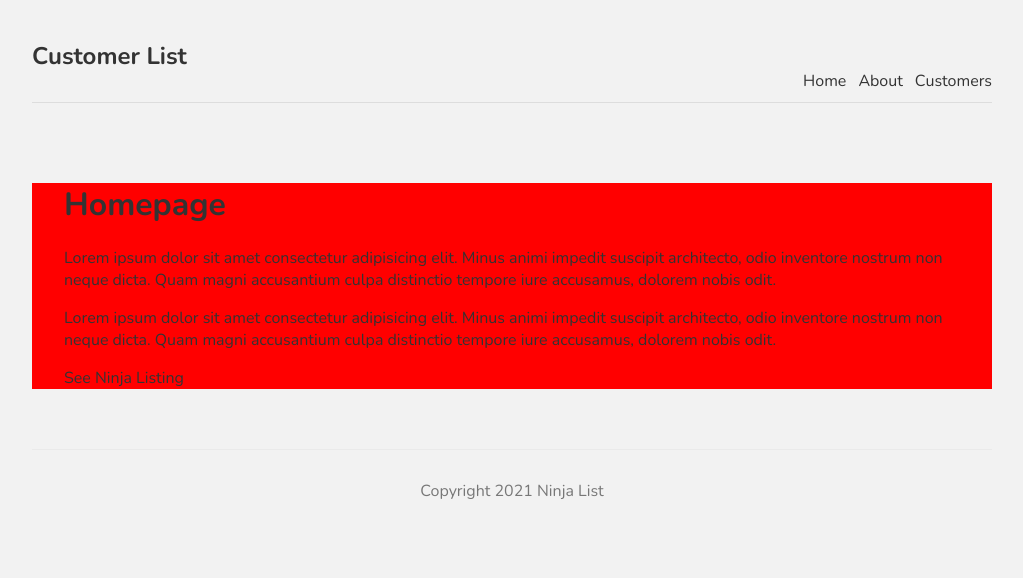
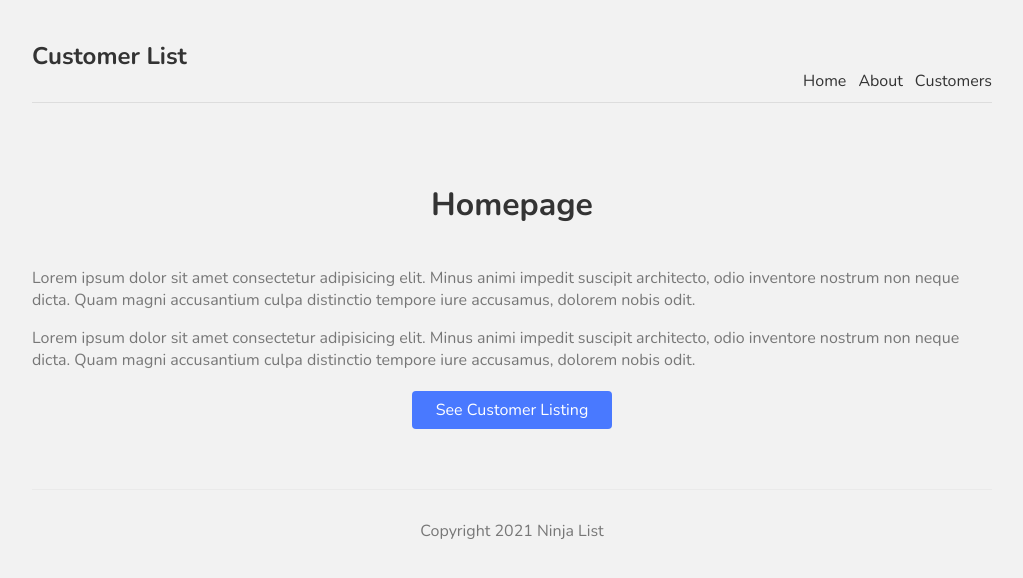
Before and after one commit to Fomonyuytar-Joseph/NextjsApp, a Next.js app: page / in a window 1280 px wide. Shown: the top 578 px of the page, without its empty margins (128-1151 px from the left). Built offline with nearby package versions, Linux system fonts and the light colour scheme.

Commit message:
create custom 404 page

```diff
--- a/pages/index.js
+++ b/pages/index.js
@@ -4,12 +4,12 @@ import styles from '../styles/Home.module.css'
 
 export default function Home() {
   return (
-    <div  className={styles.container}>
-      <h1>Homepage</h1>
-      <p>Lorem ipsum dolor sit amet consectetur adipisicing elit. Minus animi impedit suscipit architecto, odio inventore nostrum non neque dicta. Quam magni accusantium culpa distinctio tempore iure accusamus, dolorem nobis odit.</p>
-      <p>Lorem ipsum dolor sit amet consectetur adipisicing elit. Minus animi impedit suscipit architecto, odio inventore nostrum non neque dicta. Quam magni accusantium culpa distinctio tempore iure accusamus, dolorem nobis odit.</p>
+    <div >
+      <h1 className={styles.title}>Homepage</h1>
+      <p className={styles.text}>Lorem ipsum dolor sit amet consectetur adipisicing elit. Minus animi impedit suscipit architecto, odio inventore nostrum non neque dicta. Quam magni accusantium culpa distinctio tempore iure accusamus, dolorem nobis odit.</p>
+      <p className={styles.text}>Lorem ipsum dolor sit amet consectetur adipisicing elit. Minus animi impedit suscipit architecto, odio inventore nostrum non neque dicta. Quam magni accusantium culpa distinctio tempore iure accusamus, dolorem nobis odit.</p>
       <Link href="/ninjas/">
-        <a>See Ninja Listing</a>
+        <a className={styles.btn}>See Customer Listing</a>
       </Link>
     </div>
   );
--- a/styles/Home.module.css
+++ b/styles/Home.module.css
@@ -1,130 +1,18 @@
-.container {
-  padding: 0 2rem;
-  background-color: red;
-}
-
-.main {
-  min-height: 100vh;
-  padding: 4rem 0;
-  flex: 1;
-  display: flex;
-  flex-direction: column;
-  justify-content: center;
-  align-items: center;
-}
-
-.footer {
-  display: flex;
-  flex: 1;
-  padding: 2rem 0;
-  border-top: 1px solid #eaeaea;
-  justify-content: center;
-  align-items: center;
-}
-
-.footer a {
-  display: flex;
-  justify-content: center;
-  align-items: center;
-  flex-grow: 1;
-}
-
-.title a {
-  color: #0070f3;
-  text-decoration: none;
-}
-
-.title a:hover,
-.title a:focus,
-.title a:active {
-  text-decoration: underline;
-}
-
 .title {
-  margin: 0;
-  line-height: 1.15;
-  font-size: 4rem;
-}
-
-.title,
-.description {
+  color: #333;
+  padding-bottom: 20px;
   text-align: center;
 }
-
-.description {
-  margin: 4rem 0;
-  line-height: 1.5;
-  font-size: 1.5rem;
+.text {
+  color: #777;
 }
-
-.code {
-  background: #fafafa;
-  border-radius: 5px;
-  padding: 0.75rem;
-  font-size: 1.1rem;
-  font-family: Menlo, Monaco, Lucida Console, Liberation Mono, DejaVu Sans Mono,
-    Bitstream Vera Sans Mono, Courier New, monospace;
+.btn {
+  display: block;
+  width: 200px;
+  padding: 8px 0;
+  margin: 20px auto;
+  background: #4979ff;
+  border-radius: 4px;
+  color: white;
+  text-align: center;
 }
-
-.grid {
-  display: flex;
-  align-items: center;
-  justify-content: center;
-  flex-wrap: wrap;
-  max-width: 800px;
-}
-
-.card {
-  margin: 1rem;
-  padding: 1.5rem;
-  text-align: left;
-  color: inherit;
-  text-decoration: none;
-  border: 1px solid #eaeaea;
-  border-radius: 10px;
-  transition: color 0.15s ease, border-color 0.15s ease;
-  max-width: 300px;
-}
-
-.card:hover,
-.card:focus,
-.card:active {
-  color: #0070f3;
-  border-color: #0070f3;
-}
-
-.card h2 {
-  margin: 0 0 1rem 0;
-  font-size: 1.5rem;
-}
-
-.card p {
-  margin: 0;
-  font-size: 1.25rem;
-  line-height: 1.5;
-}
-
-.logo {
-  height: 1em;
-  margin-left: 0.5rem;
-}
-
-@media (max-width: 600px) {
-  .grid {
-    width: 100%;
-    flex-direction: column;
-  }
-}
-
-@media (prefers-color-scheme: dark) {
-  .card,
-  .footer {
-    border-color: #222;
-  }
-  .code {
-    background: #111;
-  }
-  .logo img {
-    filter: invert(1);
-  }
-}
--- a/styles/globals.css
+++ b/styles/globals.css
@@ -35,3 +35,11 @@ footer {
   color: #777;
   border-top: 1px solid #eaeaea;
 }
+
+.not-found {
+  text-align: center;
+}
+.not-found a{
+  color: #4979ff;
+  text-decoration: underline;
+}
```
Also changed, not shown: pages/404.js (added, +15 -0 lines), styles/Customers.module.css (added).
